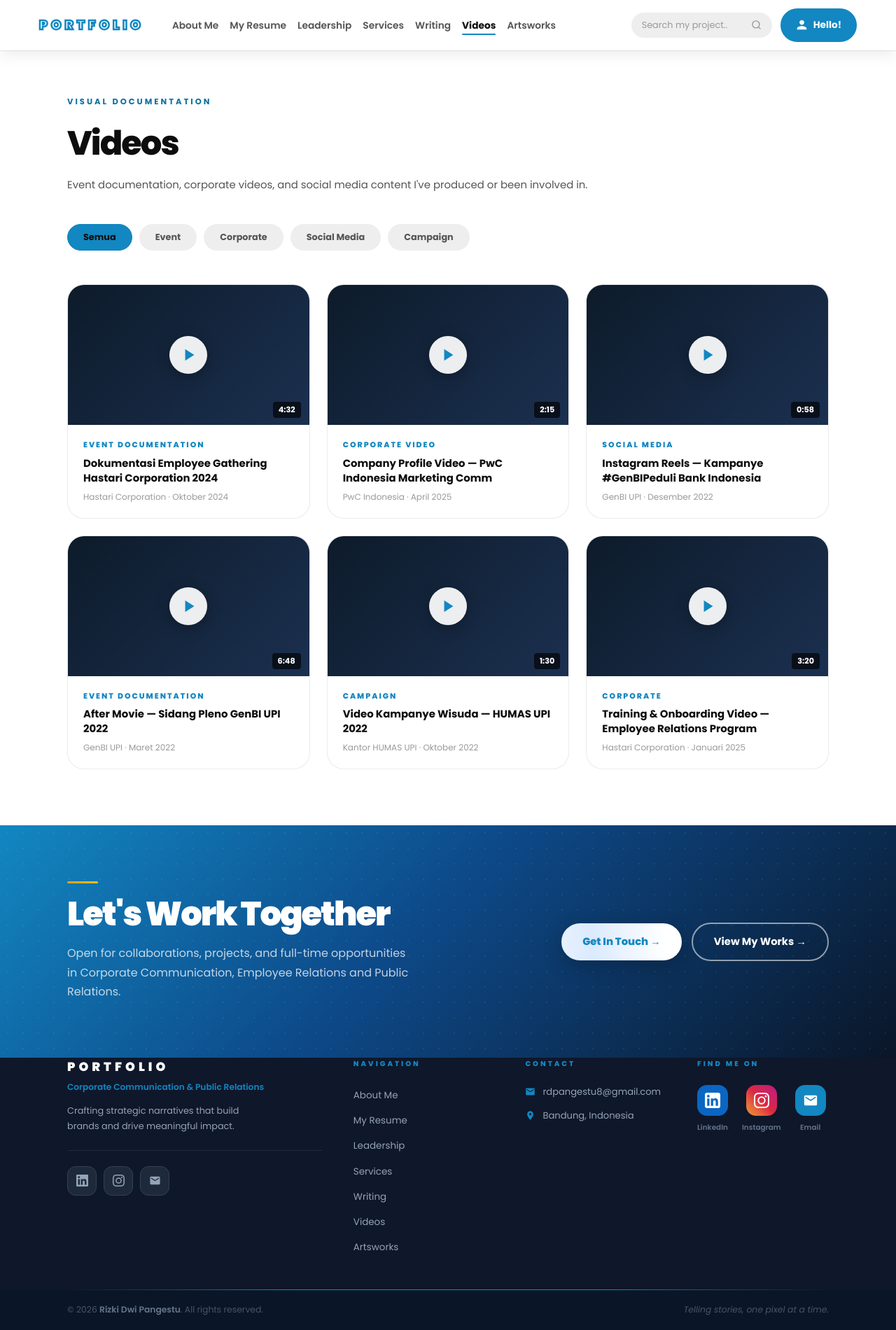
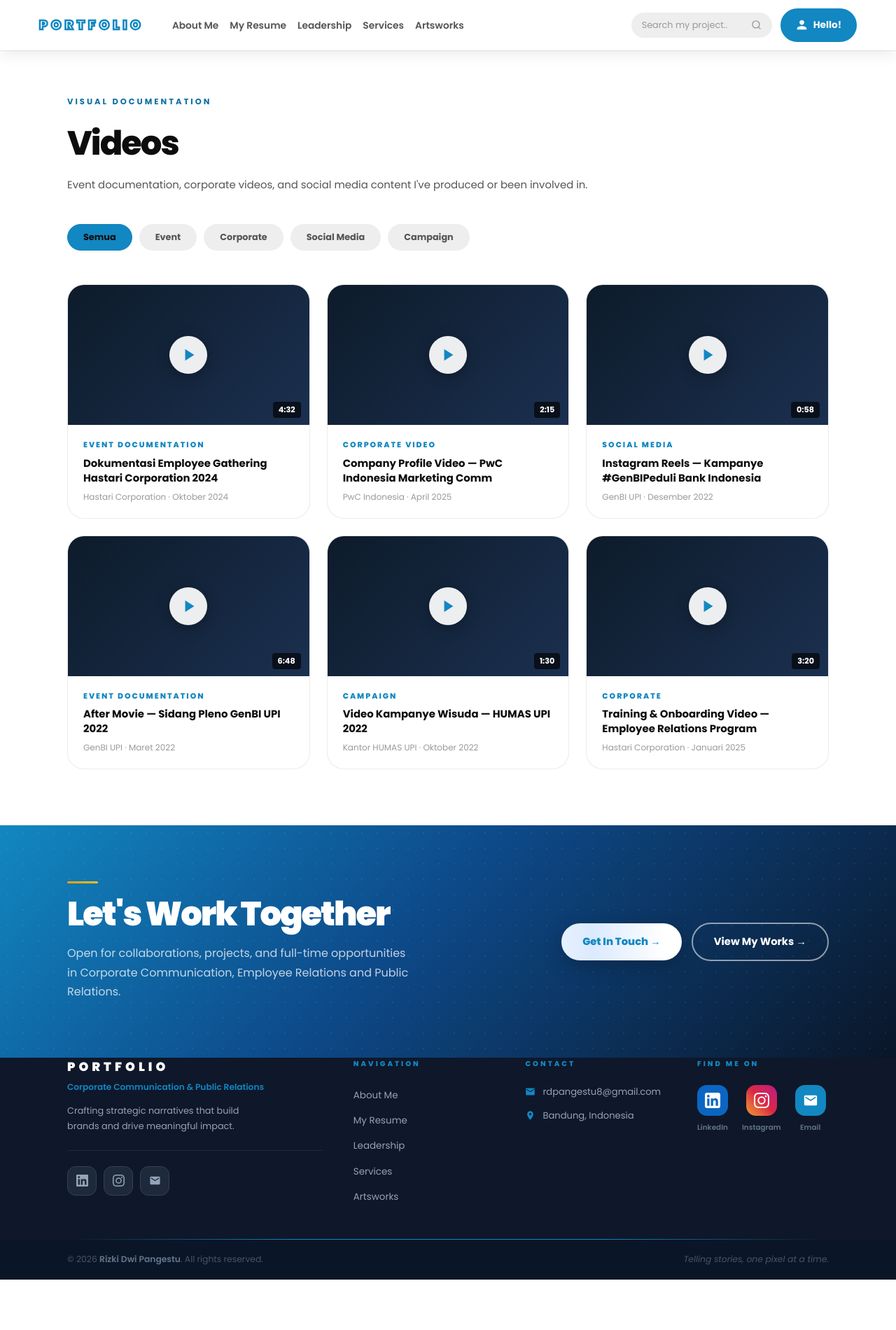
Before and after one commit to rzkidwip/portfolio, a plain HTML site: page videos.html in a window 1280 px wide. Shown: the whole page at 70% size. After the commit the page ends 1828 px from the top, so only its background shows below. Drawn offline with Linux system fonts and the light colour scheme.

Commit message:
Remove Writing and Videos from navbar across all pages

```diff
--- a/videos.html
+++ b/videos.html
@@ -19,8 +19,6 @@
         <li><a href="resume.html">My Resume</a></li>
         <li><a href="index.html#leadership">Leadership</a></li>
         <li><a href="services.html">Services</a></li>
-        <li><a href="writing.html">Writing</a></li>
-        <li><a href="videos.html" class="active">Videos</a></li>
         <li><a href="artsworks.html">Artsworks</a></li>
       </ul>
       <div class="nav-right">
@@ -193,8 +191,6 @@
               <li><a href="resume.html">My Resume</a></li>
               <li><a href="index.html#leadership">Leadership</a></li>
               <li><a href="services.html">Services</a></li>
-              <li><a href="writing.html">Writing</a></li>
-              <li><a href="videos.html">Videos</a></li>
               <li><a href="artsworks.html">Artsworks</a></li>
             </ul>
           </div>
```
Also changed, not shown: about.html (+0 -4 lines), artsworks-copywriting.html (+1 -3 lines), artsworks-corporate.html (+0 -2 lines), artsworks-employer.html (+0 -2 lines), artsworks-social-media.html (+0 -4 lines), artsworks-video.html (+1 -3 lines), artsworks.html (+0 -4 lines), index.html (+0 -4 lines), resume.html (+0 -4 lines), services.html (+0 -4 lines), writing.html (+0 -4 lines).
